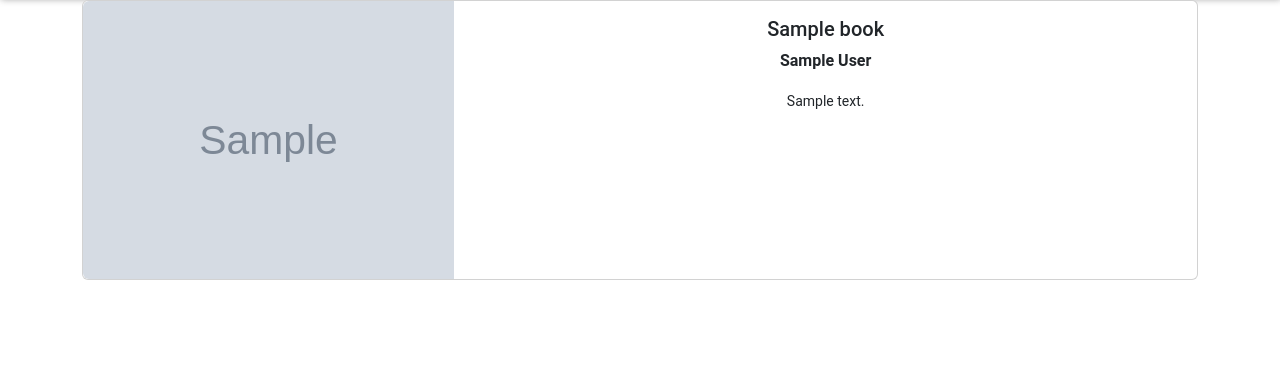
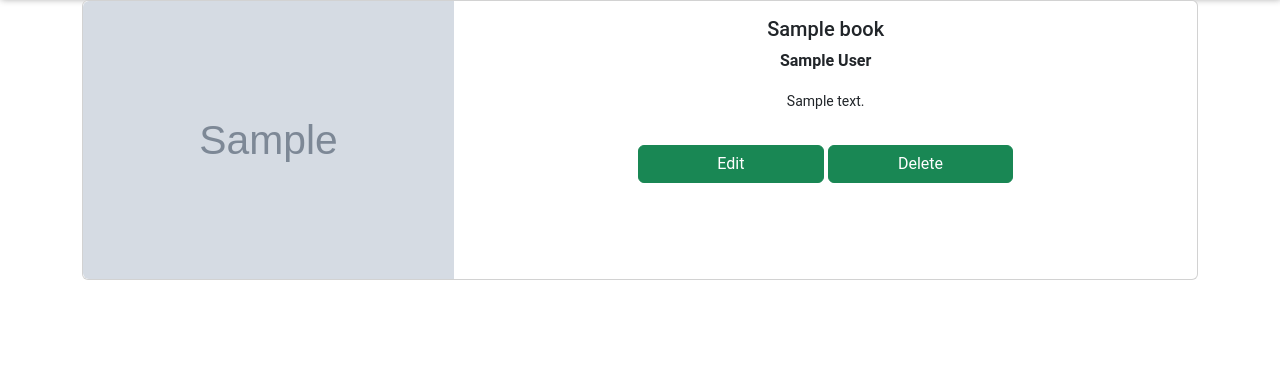
Before and after one commit to hubkinza/django-fullstack-project, a Django app: page /books/1/ in a window 1280 px wide. Shown: the part 74-456 px from the top of the page. Run offline with Django 4.2, Linux system fonts and the light colour scheme; a user stored in the database is signed in; tables that the repository leaves empty hold one stand-in row (values such as "Sample post"); grey boxes marked "Sample" are stand-in pictures; some libraries are stand-ins or nearby versions.

Commit message:
Add functionality for editing

```diff
--- a/books/templates/books/book_details.html
+++ b/books/templates/books/book_details.html
@@ -25,6 +25,15 @@
                             </p>
                         </div>
                         <div>
+                            {% if request.user == book.user %}
+                            <div class="text-center my-3">
+                                <a href="{% url 'edit_book' book.id %}" class="edit_btn btn btn-success w-25">Edit</a>
+                                <a href="#" class="delete_btn btn btn-success w-25" data-bs-toggle="modal"
+                                    data-bs-target="#delete-book-{{ book.id }}">Delete</a>
+                            </div>
+
+                        {% endif %}
+
                         </div>
                     </div>
                 </div>
--- a/books/views.py
+++ b/books/views.py
@@ -58,3 +58,25 @@ class BookDetail(DetailView):
     model = Book
     template_name = "books/book_details.html"
     context_object_name = 'book'
+
+@login_required
+def edit_book(request, id):
+    book = get_object_or_404(Book, id=id)
+    if book.user != request.user:
+        messages.error(request, 'Access denied. Please try again.')
+        return redirect('books')
+    # user matches the book user / proceed
+    form = BookForm(request.POST or None, request.FILES, instance=book)
+    if request.method == 'POST':
+        if form.is_valid():
+            form.instance.user = request.user
+            form.save()
+            messages.success(request, 'Book successfully updated!')
+            return redirect('books')
+        messages.error(request, 'An error occurred. Please try again.')
+    form = BookForm(instance=book)
+    template = 'books/edit_book.html'
+    context = {
+        'form': form,
+    }
+    return render(request, template, context)
```
Also changed, not shown: books/templates/books/LikedBook.html (added), books/templates/books/delete_book.html (added), books/templates/books/edit_book.html (added).
